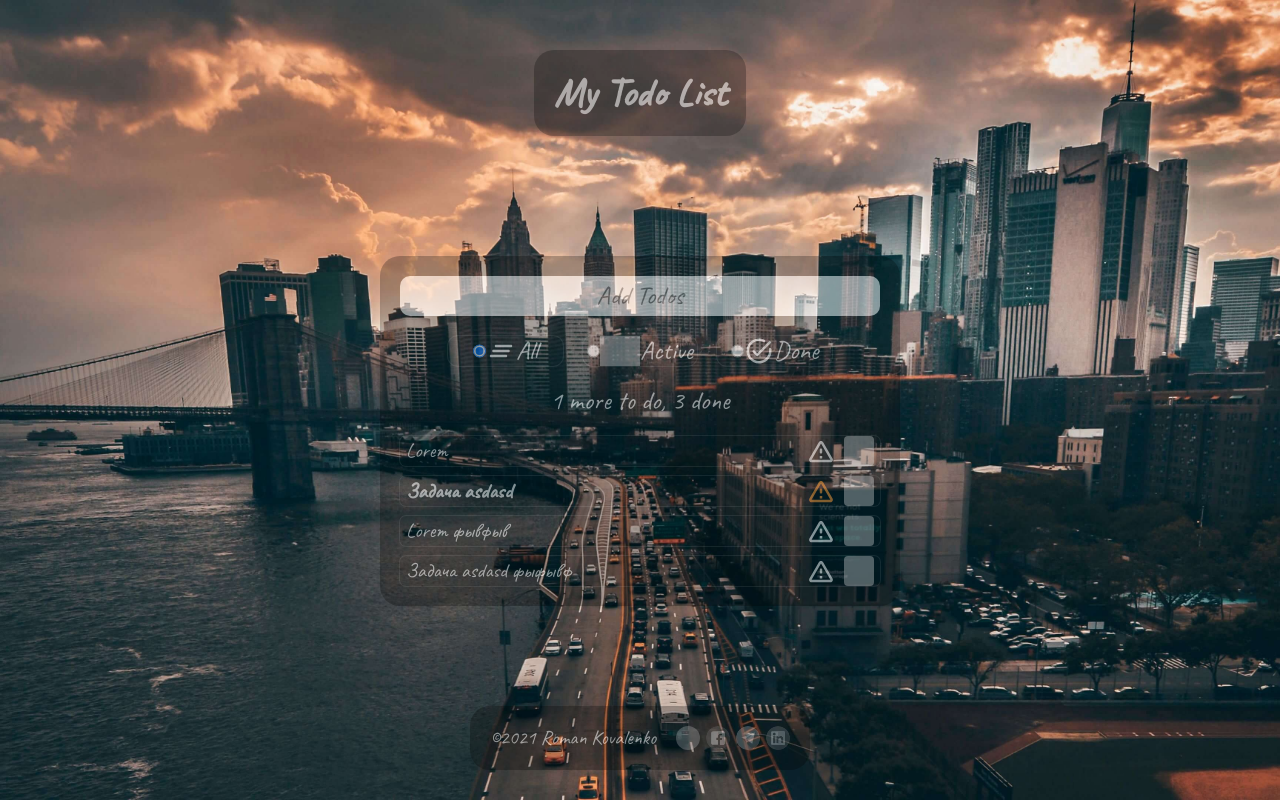
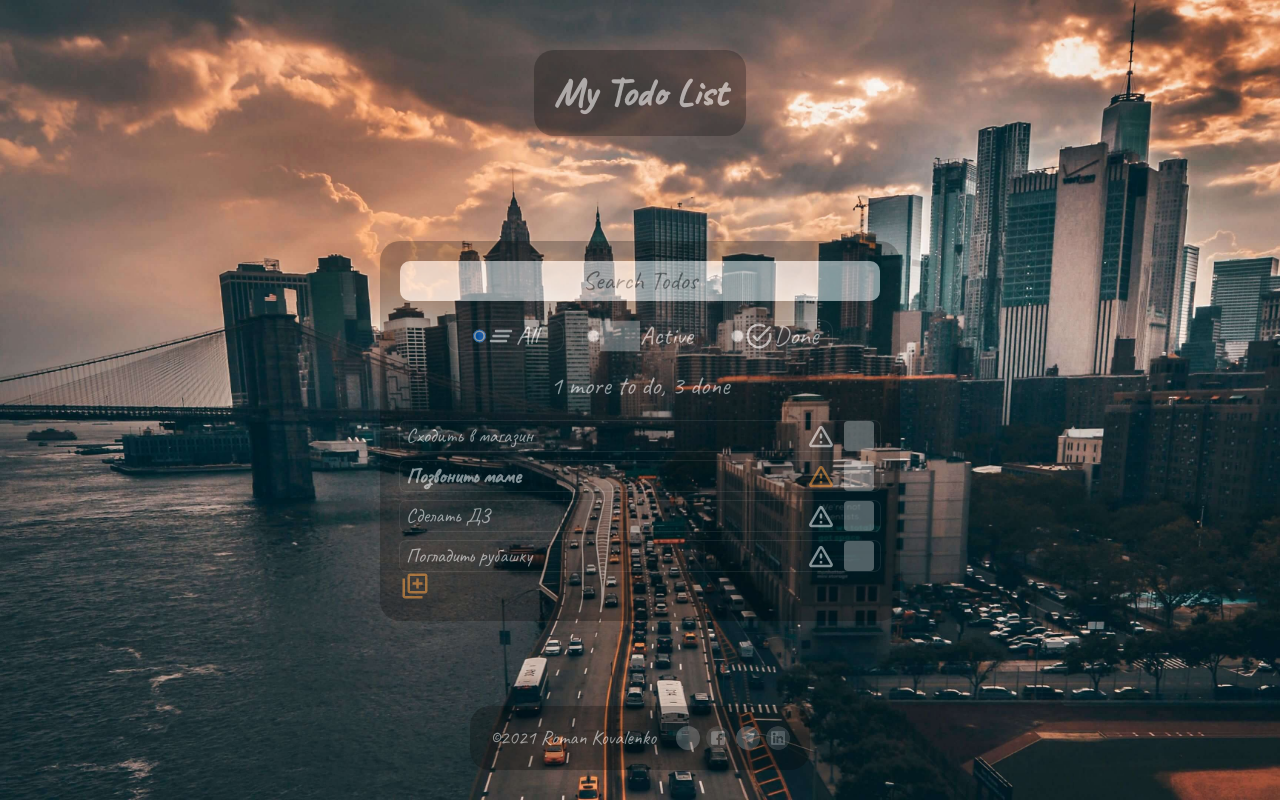
Before and after one commit to ramach05/todo-react-redux, a React (Create React App) app: page / in a window 1280 px wide. Built offline with nearby package versions, Linux system fonts and the light colour scheme; grey boxes are pictures that could not be loaded.

Commit message:
feat: create handleAddTodo fn

```diff
--- a/src/components/Filter/Filter.js
+++ b/src/components/Filter/Filter.js
@@ -16,7 +16,7 @@ function Filter() {
       <input
         type="text"
         className="filter-form__input"
-        placeholder="Add Todos"
+        placeholder="Search Todos"
         autoComplete="off"
         id="inputDefault"
       />
--- a/src/components/TodoItem/TodoItem.js
+++ b/src/components/TodoItem/TodoItem.js
@@ -36,10 +36,6 @@ function TodoItem({ title, important, onDeleted }) {
 
   function handleImportantButton() {
     setIsImportant((isImportant) => !isImportant);
-  }
-
-  function handleDeleteButton() {
-    console.log("deleted :>> ", "deleted");
   }
 
   return (
--- a/src/components/TodoListItems/TodoListItems.js
+++ b/src/components/TodoListItems/TodoListItems.js
@@ -2,18 +2,22 @@ import React, { useState } from "react";
 
 import "./TodoListItems.css";
 import TodoItem from "../TodoItem/TodoItem";
+import todoAddIcon from "../../images/svg/task_add_24dp.svg";
 
 const initialTodoData = [
-  { id: 1, title: "Lorem", important: false },
-  { id: 2, title: "Задача asdasd", important: true },
-  { id: 3, title: "Lorem фывфыв", important: false },
-  { id: 4, title: "Задача asdasd фыфывф", important: false },
+  { id: 1, title: "Сходить в магазин", important: false },
+  { id: 2, title: "Позвонить маме", important: true },
+  { id: 3, title: "Сделать ДЗ", important: false },
+  { id: 4, title: "Погладить рубашку", important: false },
 ];
+
+let newTodoId = 100; // начало отсчета id новых задач (для передачи его в key)
 
 function TodoListItems() {
   const [todoData, setTodoData] = useState(initialTodoData);
 
   console.log("todoData :>> ", todoData);
+  console.log("newTodoId :>> ", newTodoId);
 
   function renderTodoItems() {
     return todoData.map((item) => {
@@ -39,7 +43,35 @@ function TodoListItems() {
     });
   }
 
-  return <ul className="todo-list-items">{renderTodoItems()}</ul>;
+  function handleAddTodo(text) {
+    console.log("text :>> ", text);
+
+    setTodoData((currTodos) => {
+      return [
+        ...currTodos,
+        {
+          id: newTodoId++,
+          title: text.trim(),
+          important: false,
+        },
+      ];
+    });
+  }
+
+  return (
+    <>
+      <ul className="todo-list-items">{renderTodoItems()}</ul>
+
+      <button
+        type="button"
+        className="todo-item__btn"
+        onClick={() => handleAddTodo("hello world")}
+      >
+        <img src={todoAddIcon} alt="add todo." className="todo-item__icon" />
+        <div className="todo-item__btn-hint">add Todo</div>
+      </button>
+    </>
+  );
 }
 
 export default TodoListItems;
```
